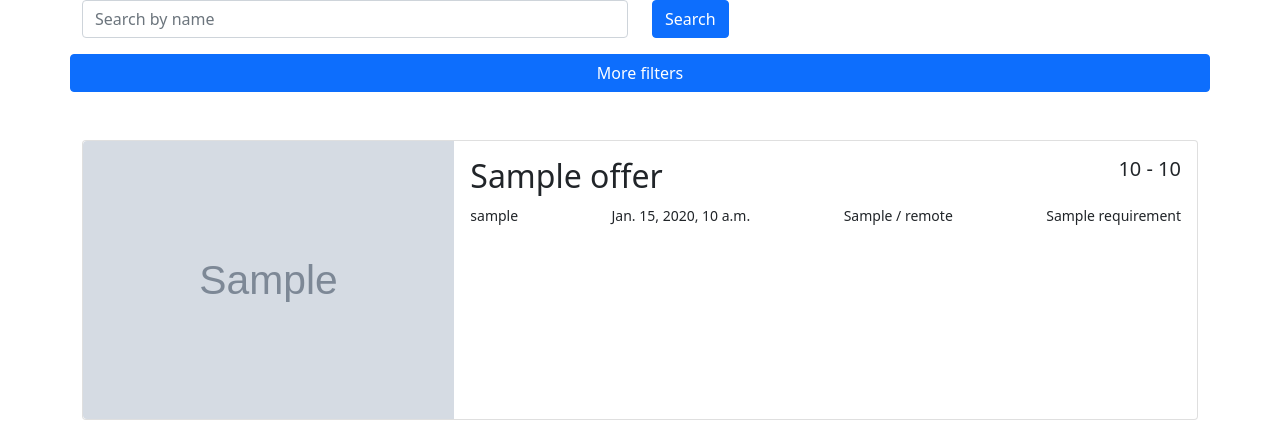
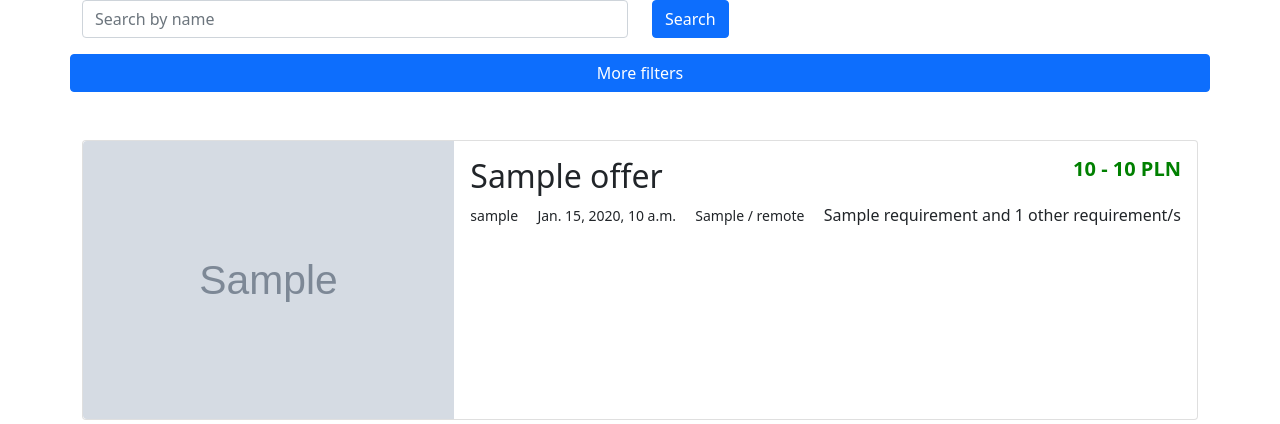
Before and after one commit to DEENUU1/Jobs-portal, a Django app: page / in a window 1280 px wide. Shown: the part 61-485 px from the top of the page. Run offline with Django 4.2, Linux system fonts and the light colour scheme; tables that the repository leaves empty hold one stand-in row (values such as "Sample post"); grey boxes marked "Sample" are stand-in pictures; some libraries are stand-ins or nearby versions.

Commit message:
Feature | return_requirements method and const image | return_requirements method allows to easier display all requirements for offers I also added standard company image, now if some company doesnt have image there there is displayed a 'no-image-available'

```diff
--- a/base/offers/models.py
+++ b/base/offers/models.py
@@ -94,15 +94,25 @@ class Offer(models.Model):
     company = models.ForeignKey(CustomUser, on_delete=models.CASCADE)
 
     @property
+    def return_requirements(self):
+        count = Offer.requirements.through.objects.filter(offer=self).count()
+        if count >= 1:
+            first_requirements = Offer.requirements.through.objects.filter(
+                offer=self
+                ).first().requirements.name
+            return f"{first_requirements} and {count} other requirement/s"
+        return first_requirements
+
+    @property
     def salary(self):
         if self.salary_from is None and self.salary_to is None:
             return "Niezdefiniowana"
         elif self.salary_from is None:
-            return f"do {self.salary_to}"
+            return f"do {self.salary_to} PLN"
         elif self.salary_to is None:
-            return f"od {self.salary_from}"
+            return f"od {self.salary_from} PLN"
         else:
-            return f"{self.salary_from} - {self.salary_to}"
+            return f"{self.salary_from} - {self.salary_to} PLN"
 
     @property
     def return_localization(self):
--- a/base/offers/templates/home_page.html
+++ b/base/offers/templates/home_page.html
@@ -50,26 +50,25 @@
     <div class="card mb-5 mt-5" style="max-width: 1400px;">
         <div class="row g-0">
           <div class="col-md-4">
-            <img src="http://127.0.0.1:8000/media/{{object.company.image}}" class="img-fluid rounded-start" alt="...">
+            {% if object.company.image %}
+            <img src="http://127.0.0.1:8000/media/{{object.company.image}}" class="img-fluid rounded-start" alt={{pbject.company.name}}>
+            {% else %}
+            <img src="https://www.allianceplast.com/wp-content/uploads/no-image-1024x1024.png" class="img-fluid rounded-start" alt="no image" />
+            {% endif %}
           </div>
           <div class="col-md-8">
             <div class="card-body">
             <div class="d-flex justify-content-between">
               <h2 class="card-title">{{object.name}}</h2>
-              <h5 class="card-title">{{object.salary}}</h5>
+              <h5 class="card-title" style="color: green; font-weight: 800">{{object.salary}}</h5>
             </div>
               <div class="d-flex justify-content-between">
                 <p class="card-text"><small class="text-body-secondary">{{object.company}}</small></p>
                 <p class="card-text"><small class="text-body-secondary">{{object.date_created}}</small></p>
                 <p class="card-text"><small class="text-body-secondary">{{object.return_localization}}</small></p>
-                {% comment %} {% if object.remote %}
-                <p class="card-text"><small class="text-body-secondary">Remote</small></p>
-                {% endif %} {% endcomment %}
-                {% for requirement in object.requirements.all %}
-                    {% if forloop.counter <= 2 %}
-                        <p class="card-text"><small class="text-body-secondary">{{requirement.name}}</small></p>
-                    {% endif %}
-                {% endfor %}
+                {% if object.return_requirements %}
+                    <p class="card-text"><smaill class="text-body-secondary">{{object.return_requirements}}</small></p>
+                {% endif %}
               </div>
             </div>
           </div>
```
